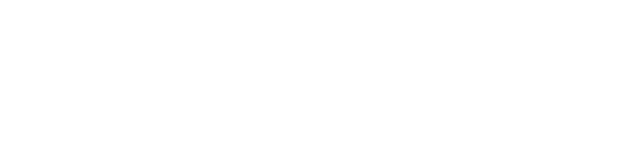
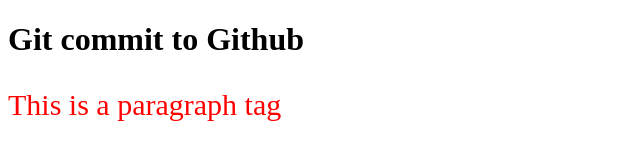
Before and after one commit to iqbal-hossain55/my-first-repo, a plain HTML site: page index.html in a window 1280 px wide. Shown: the whole page, without its empty margins (0-640 px from the left). Drawn offline with Linux system fonts and the light colour scheme.

Commit message:
CSS added

```diff
--- /dev/null
+++ b/index.css
@@ -0,0 +1,4 @@
+p {
+    color: red;
+    font-size: 30px;
+}
--- a/index.html
+++ b/index.html
@@ -5,8 +5,11 @@
     <meta http-equiv="X-UA-Compatible" content="IE=edge">
     <meta name="viewport" content="width=device-width, initial-scale=1.0">
     <title>My First Github Repo</title>
+    <link rel="stylesheet" href="index.css">
 </head>
 <body>
+    <h1>Git commit to Github</h1>
+    <p>This is a paragraph tag</p>
 
 </body>
 </html>
```
